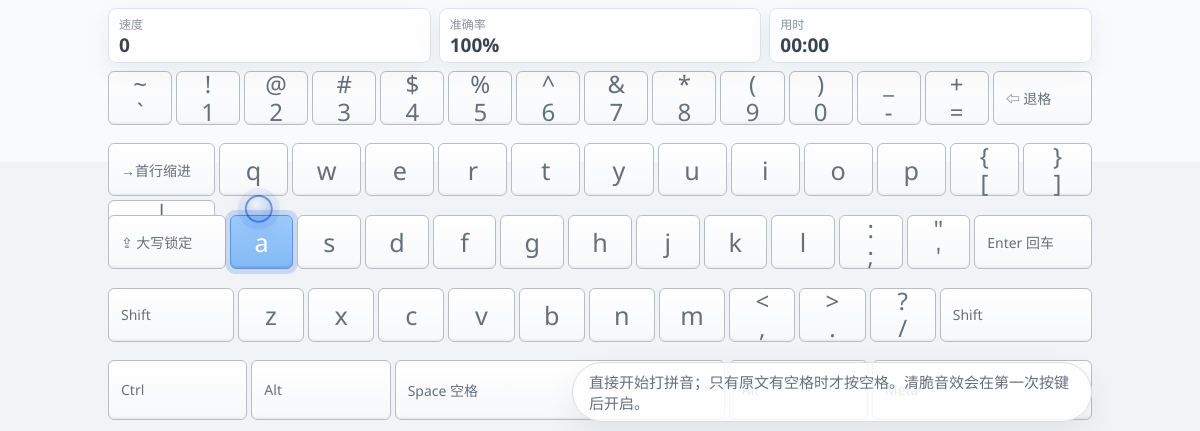
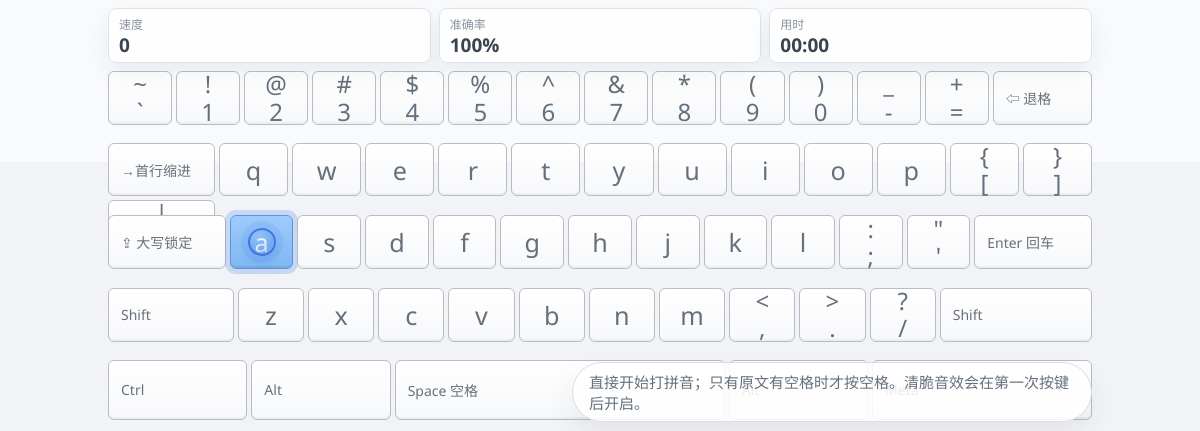
Before and after one commit to jfcws1/-, an Electron app: page typing-hero.html in a window 1200 px wide. Shown: the part 366-797 px from the top of the page. Drawn offline with Linux system fonts and the light colour scheme.

Commit message:
Align fingertip prompt with key centers

```diff
--- a/typing-hero.html
+++ b/typing-hero.html
@@ -563,6 +563,14 @@
     .finger.active,
     .thumb.active {
       opacity: 1;
+    }
+
+    .trainer:not(.hand-full) .finger.active,
+    .trainer:not(.hand-full) .thumb.active {
+      left: var(--press-x);
+      top: var(--press-y);
+      right: auto;
+      transform: translate(-50%, -50%);
     }
 
     .trainer.hand-full .finger {
@@ -1647,6 +1655,7 @@
       document.querySelectorAll("[data-finger]").forEach(finger => {
         finger.classList.toggle("active", finger.dataset.finger === fingerMap[next]);
       });
+      syncHandPrompt(next);
 
       document.querySelectorAll(".syllable").forEach(item => {
         const start = Number(item.dataset.start);
@@ -1681,6 +1690,30 @@
       if (!key) return false;
       if (key === " " && id === " ") return true;
       return id.toLowerCase() === (shiftedKeyMap[key] || key);
+    }
+
+    function syncHandPrompt(key) {
+      const handsEl = document.querySelector(".hands");
+      if (!handsEl) return;
+
+      const trainerRect = trainerEl.getBoundingClientRect();
+      const keyboardRect = keyboardEl.getBoundingClientRect();
+      handsEl.style.left = `${keyboardRect.left - trainerRect.left}px`;
+      handsEl.style.top = `${keyboardRect.top - trainerRect.top}px`;
+      handsEl.style.width = `${keyboardRect.width}px`;
+      handsEl.style.height = `${keyboardRect.height}px`;
+      handsEl.style.transform = "none";
+
+      const targetKey = Array.from(keyboardEl.querySelectorAll(".key")).find(item => matchesKey(item.dataset.key, key));
+      if (!targetKey) return;
+
+      const keyRect = targetKey.getBoundingClientRect();
+      const x = keyRect.left - keyboardRect.left + keyRect.width / 2;
+      const y = keyRect.top - keyboardRect.top + keyRect.height / 2;
+      document.querySelectorAll("[data-finger]").forEach(finger => {
+        finger.style.setProperty("--press-x", `${x}px`);
+        finger.style.setProperty("--press-y", `${y}px`);
+      });
     }
 
     function initAudio() {
@@ -2096,6 +2129,7 @@
     document.addEventListener("pointerdown", () => inputEl.focus());
     document.addEventListener("fullscreenchange", updateControls);
     window.addEventListener("load", () => inputEl.focus());
+    window.addEventListener("resize", () => syncHandPrompt(nextChar()));
     pauseBtn.addEventListener("click", togglePause);
     restartBtn.addEventListener("click", reset);
     soundToggleBtn.addEventListener("click", toggleSound);
```
